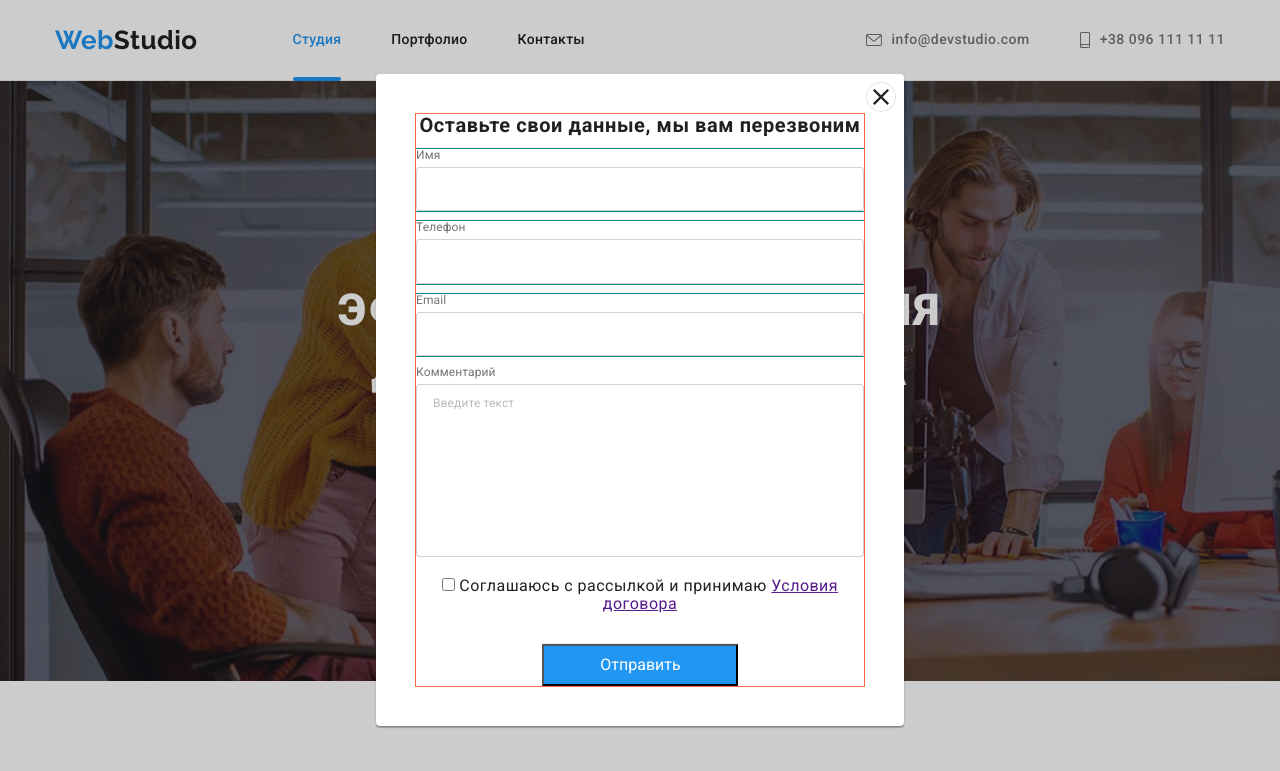
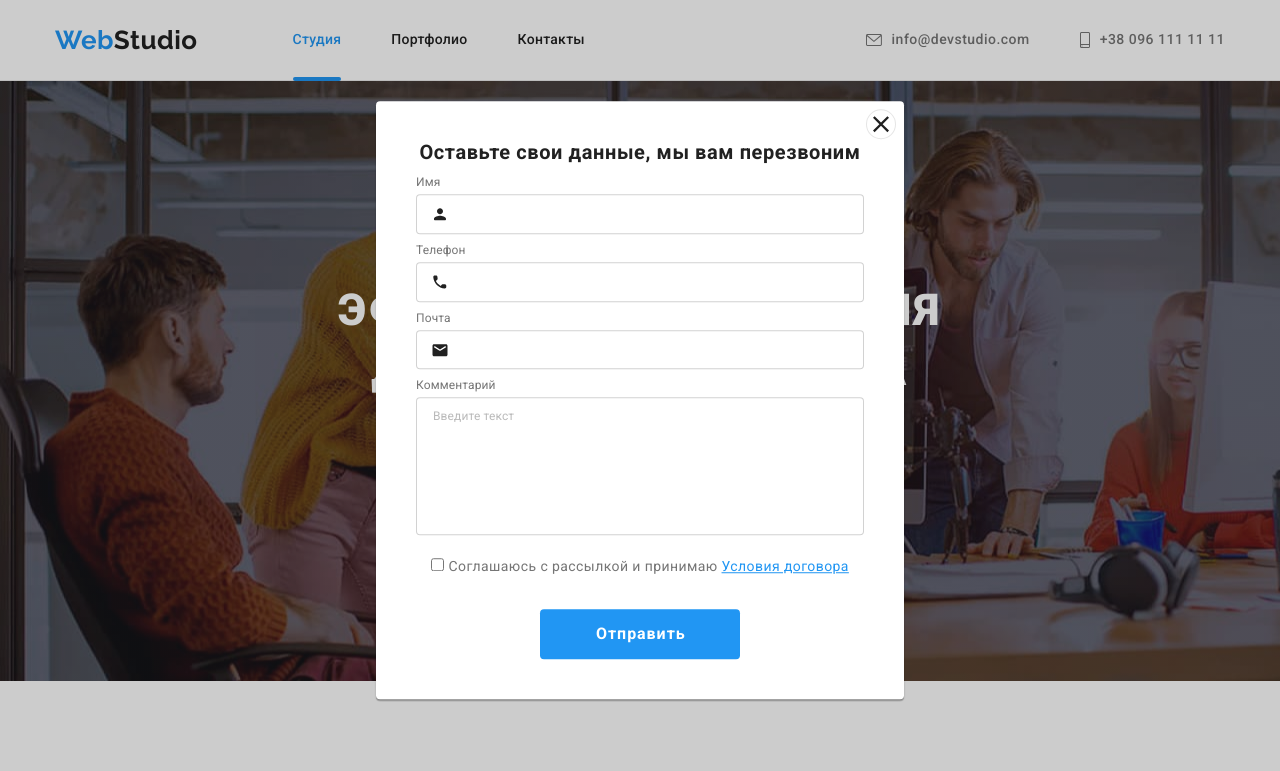
Before and after one commit to vnuch0k/goit-markup-hw-06, a plain HTML site: page index.html in a window 1280 px wide. Both pictures are taken after a click on the button "Заказать услугу". Shown: the top 771 px of the page. Drawn offline with nearby package versions, Linux system fonts and the light colour scheme.

Commit message:
Иконки в форме

```diff
--- a/css/styles.css
+++ b/css/styles.css
@@ -310,15 +310,14 @@ nav {
 
 .form-data {
   max-width: 448px;
-  outline: 1px solid tomato;
   margin: 0 auto;
 }
 
 .form-field {
-  outline: 1px solid teal;
   margin-bottom: 10px;
   display: flex;
   flex-direction: column;
+  position: relative;
 }
 
 .form-textarea {
@@ -345,14 +344,47 @@ nav {
   padding-bottom: 10px;
   padding-right: 55px;
   padding-left: 56px;
+  width: 200px;
+  height: 50px;
+  font-weight: 700;
+  font-size: 16px;
+  line-height: 1.87;
+  letter-spacing: 0.06em;
+  border: transparent;
+  border-radius: 4px;
   color: var(--white-color);
   background-color: var(--accent-color);
+  transition: box-shadow 250ms cubic-bezier(0.4, 0, 0.2, 1);
+}
+
+.modal-form-button:hover,
+.modal-form-button:focus {
+  box-shadow: 0px 1px 3px rgba(0, 0, 0, 0.12), 0px 1px 1px rgba(0, 0, 0, 0.14),
+    0px 2px 1px rgba(0, 0, 0, 0.2);
 }
 
 .form-input {
+  padding-top: 12px;
+  padding-bottom: 12px;
+  padding-right: 16px;
+  padding-left: 42px;
+  border: 1px solid rgba(33, 33, 33, 0.2);
+  border-radius: 4px;
+  font-size: 12px;
+  line-height: 1.16;
+}
+
+.textarea-input {
   padding: 12px 16px;
   border: 1px solid rgba(33, 33, 33, 0.2);
   border-radius: 4px;
+  font-size: 12px;
+  line-height: 1.16;
+}
+
+.form-input:focus {
+  outline: none;
+  border-color: var(--accent-color);
 }
 
 .form-input::placeholder {
@@ -360,6 +392,41 @@ nav {
   line-height: 1.16;
   letter-spacing: 0.01em;
   color: rgba(117, 117, 117, 0.5);
+}
+
+.textarea-input:focus {
+  outline: none;
+  border-color: var(--accent-color);
+}
+
+.textarea-input::placeholder {
+  font-size: 12px;
+  line-height: 1.16;
+  letter-spacing: 0.01em;
+  color: rgba(117, 117, 117, 0.5);
+}
+
+.checkbox-span {
+  font-weight: 400;
+  font-size: 14px;
+  line-height: 1.71;
+  letter-spacing: 0.03em;
+  color: #757575;
+}
+
+.checkbox-link {
+  color: var(--accent-color);
+}
+
+.icon-modal {
+  fill: currentColor;
+  position: absolute;
+  top: 50%;
+  left: 15px;
+}
+
+.form-input:focus + .icon-modal {
+  color: var(--accent-color);
 }
 /* section */
 
@@ -651,10 +718,12 @@ nav {
 }
 
 .subscription-button {
-  border: 3px solid var(--accent-color);
+  border: 1px solid var(--accent-color);
   background-color: var(--accent-color);
   color: var(--white-color);
   font-weight: 700;
+  width: 200px;
+  height: 50px;
   letter-spacing: 0.06em;
   border-radius: 4px;
   padding: 10px 29px;
--- a/index.html
+++ b/index.html
@@ -78,6 +78,11 @@
                       id="name"
                       placeholder=" "
                     />
+                    <svg class="icon-modal" width="18" height="18">
+                      <use
+                        href="./images/symbol-defs.svg#icon-person-black-form"
+                      ></use>
+                    </svg>
                   </div>
 
                   <div class="form-field">
@@ -89,10 +94,15 @@
                       id="tel"
                       placeholder=" "
                     />
+                    <svg class="icon-modal" width="18" height="18">
+                      <use
+                        href="./images/symbol-defs.svg#icon-phone-form"
+                      ></use>
+                    </svg>
                   </div>
 
                   <div class="form-field">
-                    <label for="email" class="form-label">Email</label>
+                    <label for="email" class="form-label">Почта</label>
                     <input
                       class="form-input"
                       type="email"
@@ -100,12 +110,17 @@
                       id="email"
                       placeholder=" "
                     />
+                    <svg class="icon-modal" width="18" height="18">
+                      <use
+                        href="./images/symbol-defs.svg#icon-email-form"
+                      ></use>
+                    </svg>
                   </div>
 
                   <div class="form-textarea">
                     <label for="comment" class="form-label">Комментарий</label>
                     <textarea
-                      class="form-input"
+                      class="textarea-input"
                       name="comment"
                       id="comment"
                       rows="8"
@@ -122,9 +137,11 @@
                         value="agreement"
                         id="agreement"
                       />
-                      <span
+                      <span class="checkbox-span"
                         >Соглашаюсь с рассылкой и принимаю
-                        <a href="">Условия договора</a></span
+                        <a href="" class="checkbox-link"
+                          >Условия договора</a
+                        ></span
                       >
                     </label>
                   </div>
```
